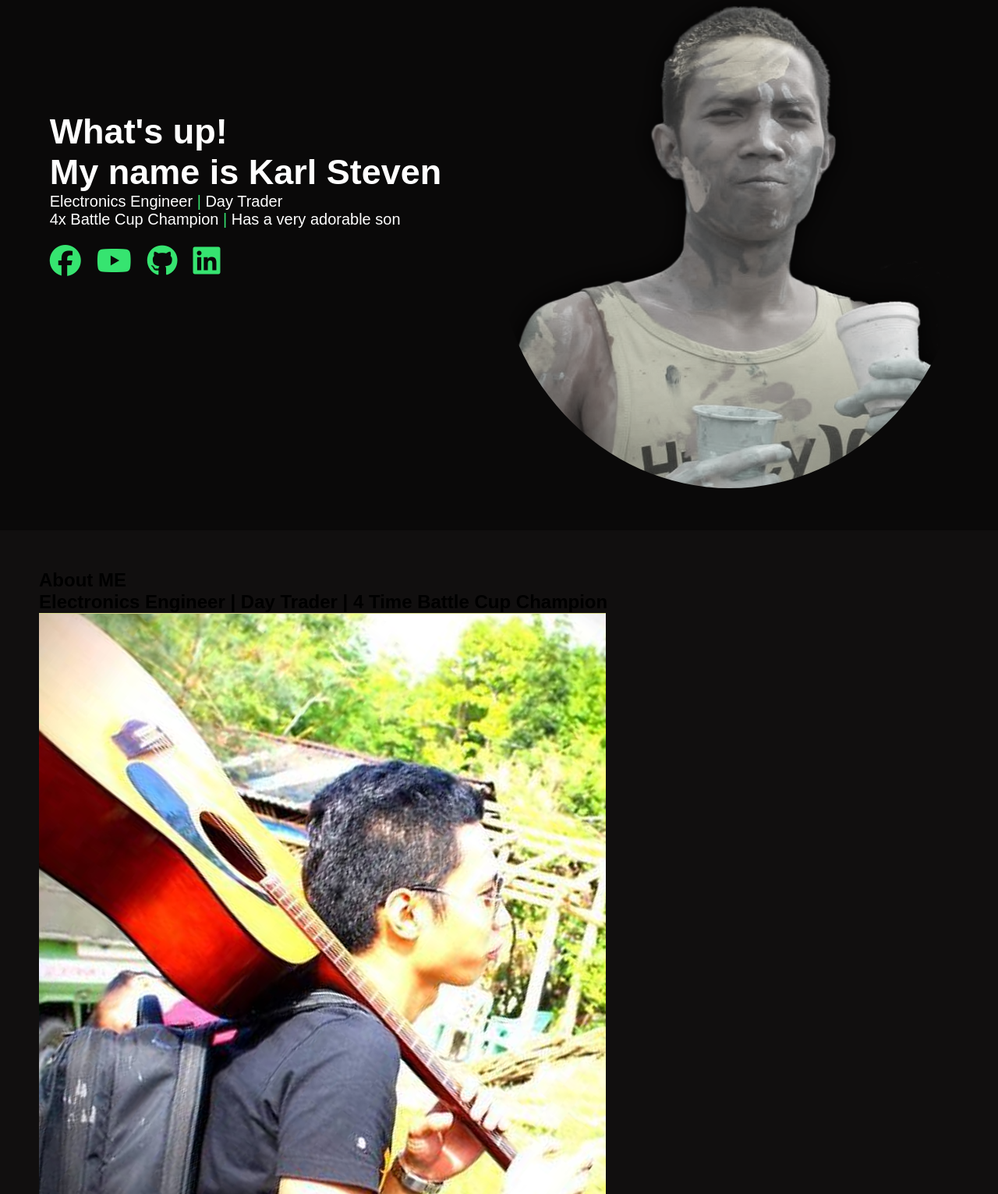
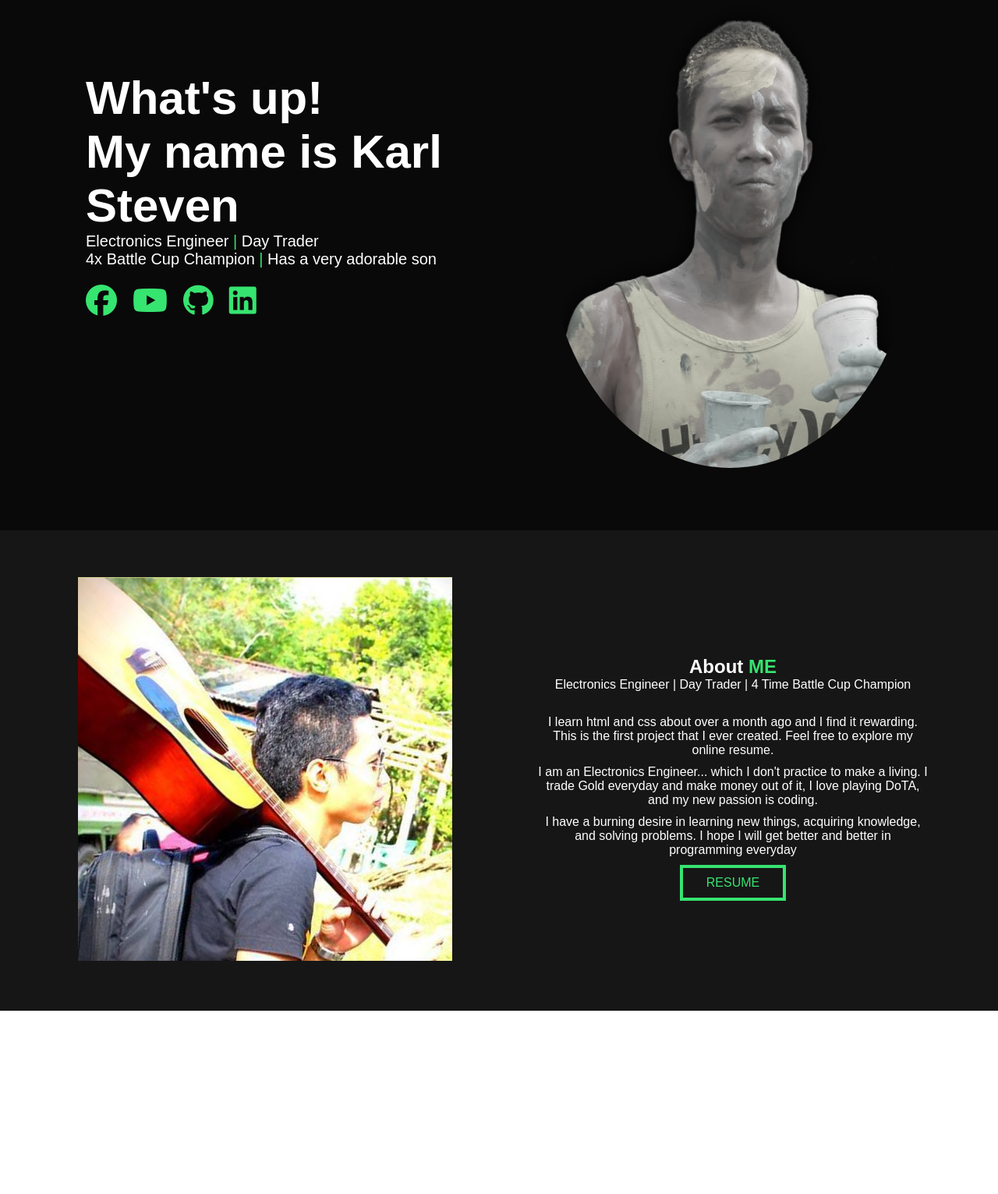
Before and after one commit to KarlStevenRequinto/My-First-Website, a plain HTML site: page index.html in a window 1280 px wide. Shown: the part 120-1651 px from the top of the page at 78% size. After the commit the page ends 1416 px from the top, so only its background shows below. Drawn offline with Linux system fonts and the light colour scheme.

Commit message:
aboutme update

```diff
--- a/index.html
+++ b/index.html
@@ -32,16 +32,18 @@
     <!--SECTION 2 (ABOUT ME)-->
     <section id = "aboutme">
         <div class="aboutmebox">
-            <div class="topboxabout">
-                <h1>About ME</h1>
-                <h2>Electronics Engineer | Day Trader | 4 Time Battle Cup Champion</h2>
-            </div>
             <div class="leftboxabout">
-                <img src="images/lerdpic2.png" alt="where's mypic" class="mypicaboutme">
+                <img src="images/lerdpic2.png" alt="where's my pic" class="mypicaboutme">
             </div>
             <div class="rightboxabout">
-                <p>Lorem, ipsum dolor sit amet consectetur adipisicing elit. Autem dolore dolores reprehenderit. Error hic illum vel obcaecati ex animi ipsum qui. Nisi blanditiis autem aliquam molestias odio est natus obcaecati!</p>
-                <a href="#">RESUME</a>
+                <div class="headeraboutme">
+                <h1>About <span>ME</span></h1>
+                <p>Electronics Engineer | Day Trader | 4 Time Battle Cup Champion</p>
+                </div>
+                <p>I learn html and css about over a month ago and I find it rewarding. This is the first project that I ever created. Feel free to explore my online resume.</p>
+                <p>I am an Electronics Engineer... which I don't practice to make a living. I trade Gold everyday and make money out of it, I love playing DoTA, and my new passion is coding.</p>
+                <p>I have a burning desire in learning new things, acquiring knowledge, and solving problems. I hope I will get better and better in programming everyday</p>
+                <a href="#" type="button" class="resumebutton">RESUME</a>
             </div>
         </div>
     </section>
--- a/style.css
+++ b/style.css
@@ -7,27 +7,28 @@
 }
 /* ========== BANNER BACKGROUND ========== */
 #banner {
-    min-height: 100vh;
     width: 100%;
     display: flex;
     align-items: center;
+    padding: 90px;
+    background-color:rgb(10, 9, 9);
+    position: relative;
     justify-content: center;
-    background-color:rgb(10, 9, 9);
-    z-index: 1;
-    position: relative;
+    height: 100vh;
 }
 
 /* ========== BANNER TEXT ========== */
 .bannerbox {
     color: rgb(54, 228, 112);
-    margin-right: 50px;
+
     position: relative;
     bottom: 30px;
-    padding: 20px;
+    width: 800px;
+    left: 20px;
 }
 .bannerbox h1{
     color: transparent;
-    font-size: 45px;
+    font-size: 60px;
     position: relative;
     display: block;
     width: fit-content;
@@ -84,22 +85,30 @@
 /* ========== MY PICTURE ========== */
 .picbox {
     width: 600px;
-    height: auto;
-    top: 25px;
+    height: 600px;
     position: relative;
+    margin-left: 10px;
+    align-items: center;
+    justify-content: center;
+    display: flex;
+    right: 20px;
+    top: 20px;
+
 }
 .mypic {
-    max-width: 100%;
-    height: auto;
+    width: 100%;
+    height: 600px;
     border-radius: 50%;
     position: relative;
     filter: grayscale(90%);
-    transition: 1s;
+    transition: 0.7s;
+    align-items: center;
+    justify-content: center;
+
 }
 .mypic:hover {
     filter: grayscale(40%);
     max-width: 100%;
-    height: auto;
     border-radius: 50%;
     position: relative;
 }
@@ -116,18 +125,63 @@
 }
 /* ========== ABOUT ME ========== */
 #aboutme {
-    background-color: rgb(17, 15, 15);
-    min-height: 80vh;
+    background-color: rgb(22, 22, 22);
+    margin: auto;
+    height: 100%;
+    width: 100%;
+}
+.aboutmebox {
+    background-color: rgb(22, 22, 22);
+    display: flex;
     position: relative;
-    padding: 50px;
-    width: auto;
-
+    justify-content: center;
+    width: 100%;
+    height: auto;
+    margin: auto;
+    align-items: center;
+    flex-basis: auto;
 }
 .leftboxabout {
-    width: 100px;
+    position: relative;
+
     height: auto;
+    margin: 50px;
+    padding: 10px;
+    width: 500px;
 }
 .rightboxabout {
-    width: 100px;
+    position: relative;
+
     height: auto;
+    margin: 50px;
+    width: 500px;
+    align-items: center;
+    justify-content: center;
+    text-align: center;
+    color: white;
 }
+.mypicaboutme {
+    width: 100%;
+    object-fit: cover;
+}
+.headeraboutme {
+    text-align: center;
+    padding: 10px;
+    margin: 10px;
+}
+.resumebutton {
+    border: 4px solid rgb(54, 228, 112);
+    display: inline-block;
+    padding: 10px 30px;
+    text-decoration: none;
+    color:rgb(54, 228, 112);
+    background-color: transparent;
+
+    position: relative;
+}
+.rightboxabout p {
+    margin-bottom: 10px;
+}
+.headeraboutme h1 span {
+    color: rgb(54, 228, 112);
+}
```
